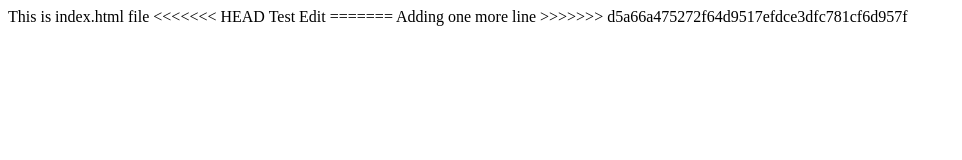
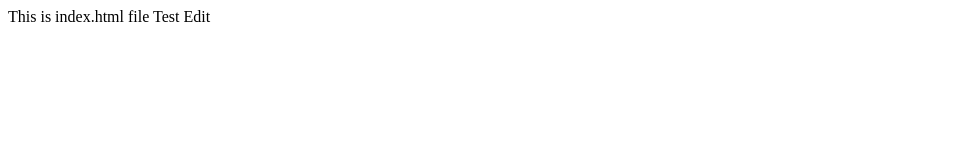
Before and after one commit to sharanunaregal/newGitTest, a plain HTML site: page index.html in a window 1280 px wide. Shown: the whole page, without its empty margins (0-962 px from the left). Drawn offline with Linux system fonts and the light colour scheme.

Commit message:
Edit from TEST user

```diff
--- a/index.html
+++ b/index.html
@@ -1,10 +1,6 @@
 <html>
  <body>
     <head>This is index.html file </head>
-<<<<<<< HEAD
     <h>Test Edit </h>
-=======
-    <h>Adding one more line </h>
->>>>>>> d5a66a475272f64d9517efdce3dfc781cf6d957f
  </body>
 </html>
```
